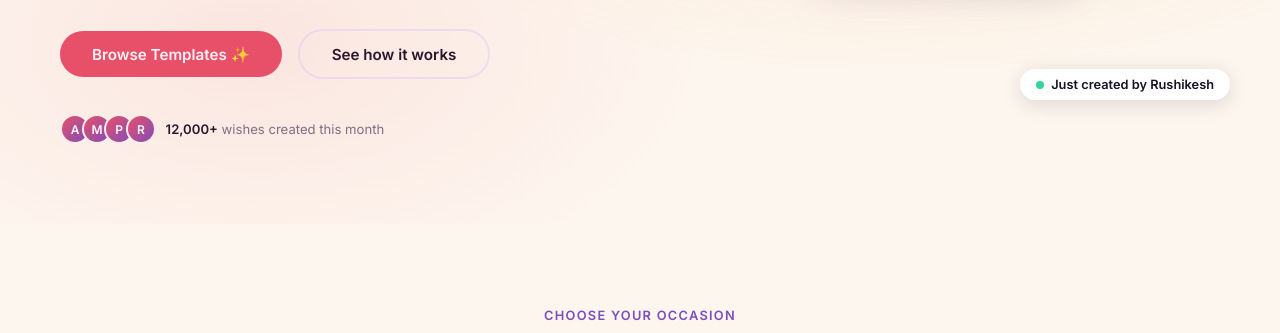
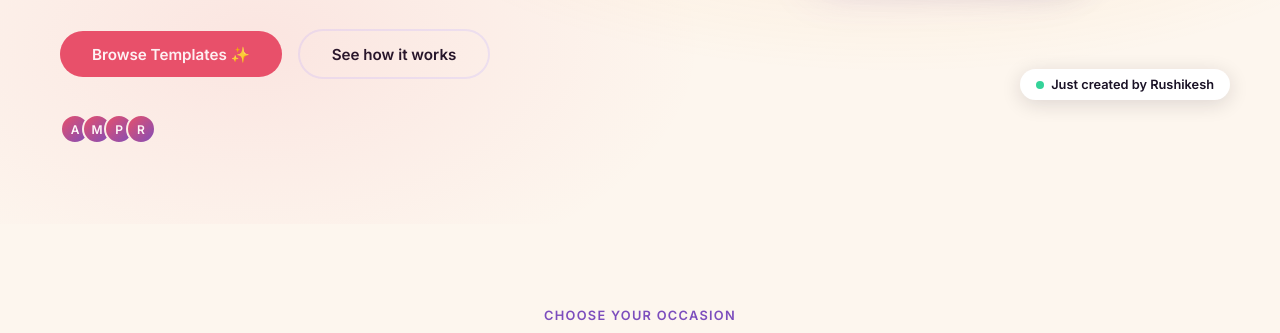
Before and after one commit to randherushikesh/wishify, a plain HTML site: page index.html in a window 1280 px wide. Shown: the part 449-782 px from the top of the page. Drawn offline with nearby package versions, Linux system fonts and the light colour scheme.

Commit message:
try to change

```diff
--- a/index.html
+++ b/index.html
@@ -82,7 +82,7 @@
           <div class="hero-stat-avatars">
             <span>A</span><span>M</span><span>P</span><span>R</span>
           </div>
-          <p class="hero-stat-text"><strong>12,000+</strong> wishes created this month</p>
+
         </div>
       </div>
 
```
